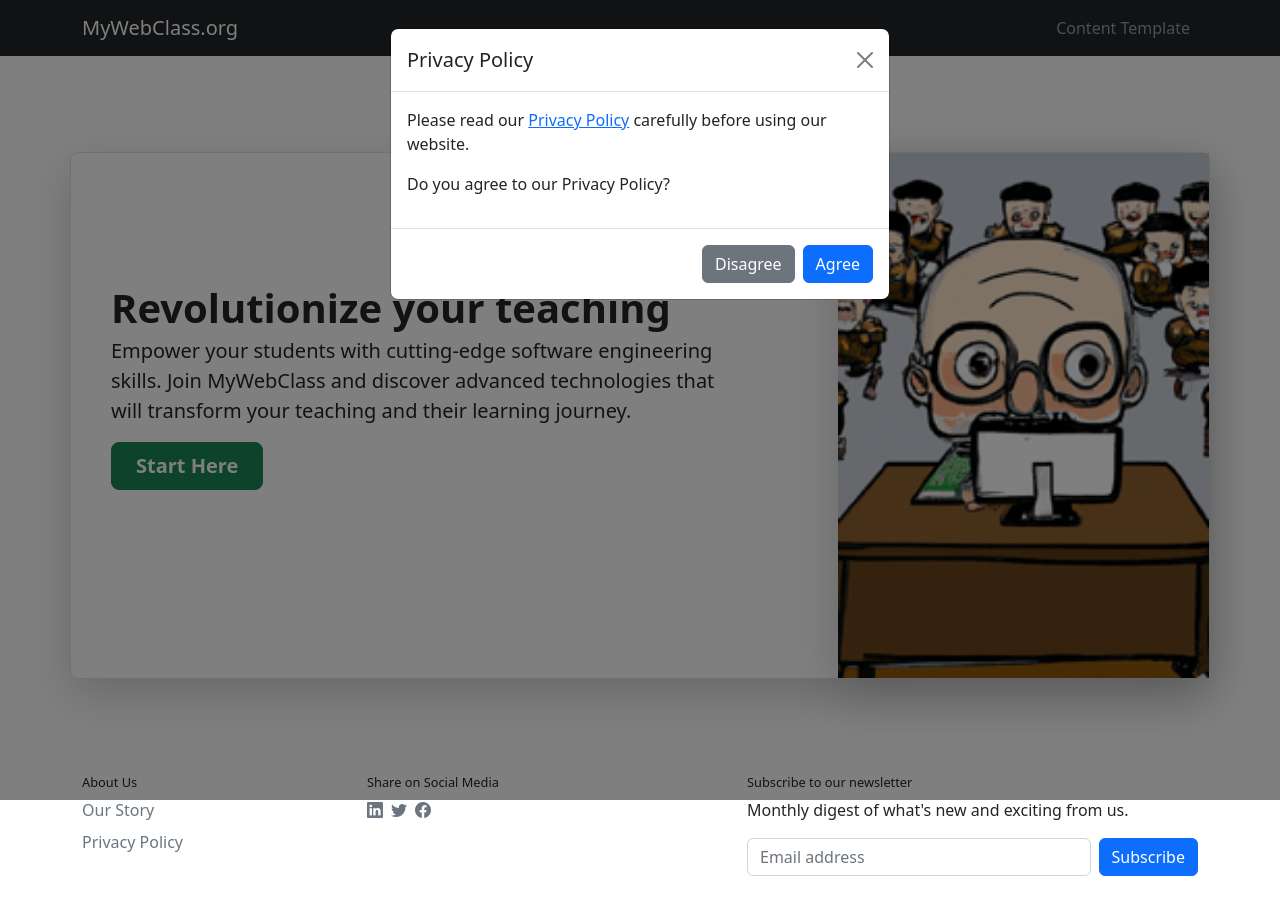
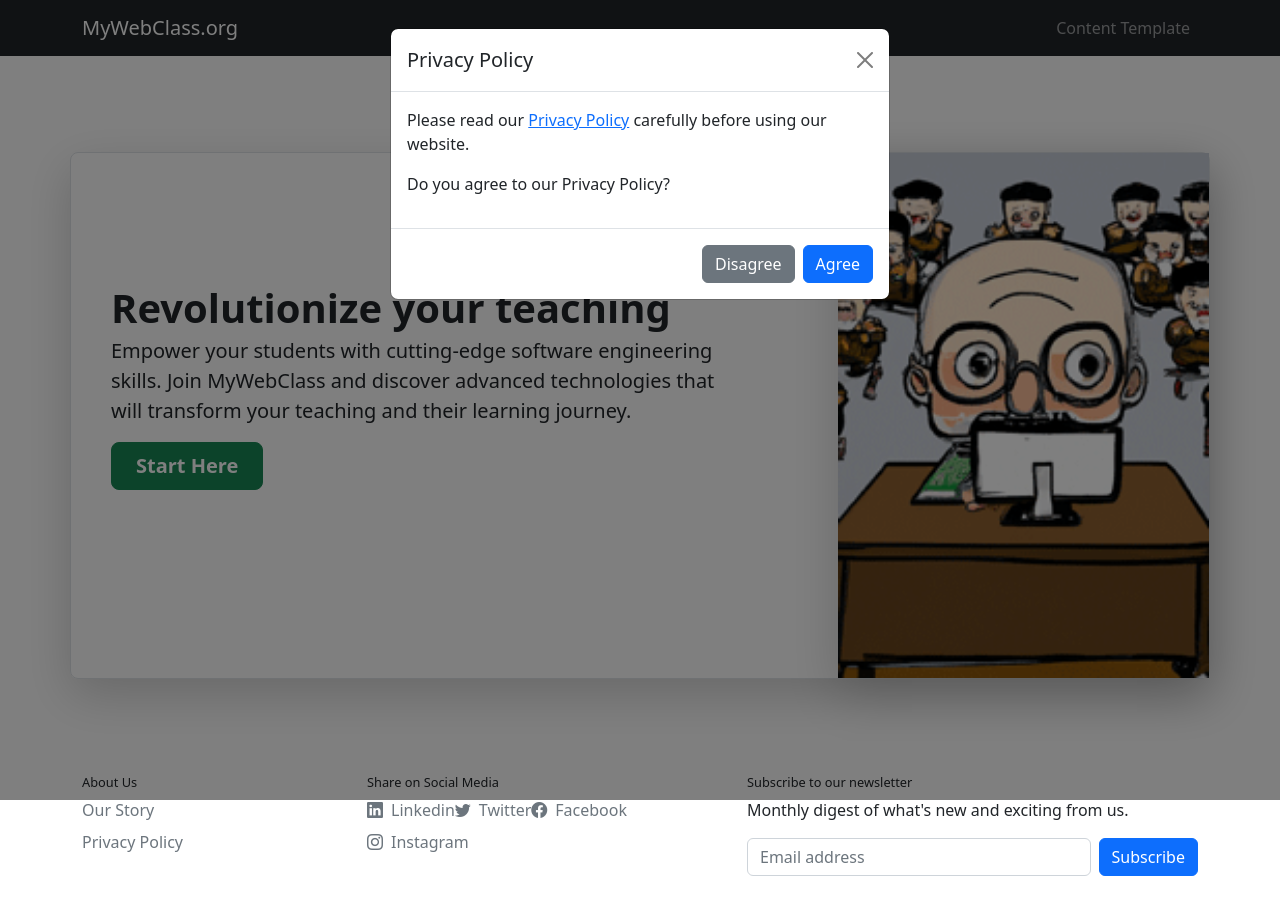
Before and after one commit to dnm27/mywebclass-simulation-group, a website built with webpack: page src/index.html in a window 1280 px wide. Built offline with nearby package versions, Linux system fonts and the light colour scheme.

Commit message:
added names and links to index social media

```diff
--- a/src/index.html
+++ b/src/index.html
@@ -11,7 +11,7 @@
 
     <!--Basic meta info -->
     <meta name="keywords" content="My Webclass Homepage">
-    <meta name="author" content="Keith Williams"/>
+    <meta name="author" content="Danielle Miccio"/>
     <meta name="description" content="A project to help educators integrate new technoliges into their teaching">
 
     <!--OpenGraph meta -->
@@ -85,13 +85,20 @@
             <div class="col-sm-3 ">
                 <h5>Share on Social Media</h5>
                 <ul class="nav">
-                    <li class="nav-item mb-2"><a href="#" class="nav-link p-0 text-muted"><i
-                            class="bi bi-linkedin me-2"></i></a></li>
-                    <li class="nav-item mb-2"><a href="#" class="nav-link p-0 text-muted"><i
-                            class="bi bi-twitter me-2"></i></a>
+                    <li class="nav-item mb-2">
+                        <a href="linkedin.com" class="nav-link p-0 text-muted"><i
+                            class="bi bi-linkedin me-2"></i>Linkedin</a></li>
+                    <li class="nav-item mb-2">
+                        <a href="twitter.com" class="nav-link p-0 text-muted"><i
+                            class="bi bi-twitter me-2"></i>Twitter</a>
                     </li>
-                    <li class="nav-item mb-2"><a href="#" class="nav-link p-0 text-muted"><i
-                            class="bi bi-facebook me-2"></i></a></li>
+                    <li class="nav-item mb-2">
+                        <a href="facebook.com" class="nav-link p-0 text-muted"><i
+                            class="bi bi-facebook me-2"></i>Facebook</a></li>
+                    <li class="nav-item mb-2">
+                        <a href="instagram.com" class="nav-link p-0 text-muted"><i
+                            class="bi bi-instagram me-2"></i>Instagram</a>
+                    </li>
                 </ul>
             </div>
 
```
